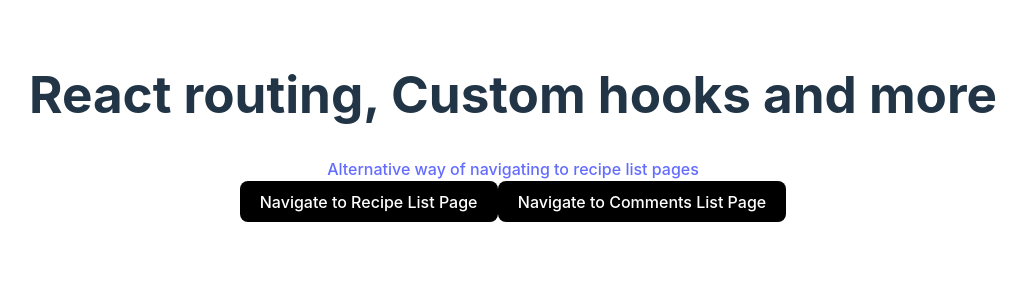
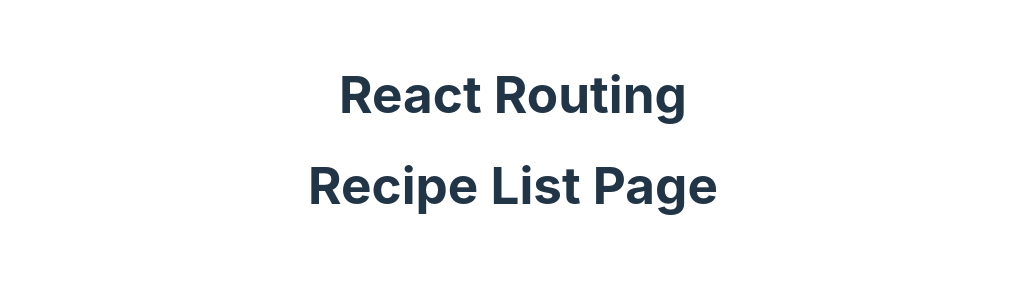
Before and after one commit to Njiraini23/React-Router, a React (Vite) app: page /recipe-list in a window 1280 px wide. Shown: the top 300 px of the page, without its empty margins (127-1154 px from the left). Built offline with nearby package versions, Linux system fonts and the light colour scheme.

Commit message:
New changes

```diff
--- a/src/App.jsx
+++ b/src/App.jsx
@@ -1,64 +1,17 @@
-import { Link, Route, Routes, useNavigate } from 'react-router-dom'
 import './App.css';
-import CommentsList from './pages/comments';
 import RecipeList from './pages/recipes';
-import Layout from './components/layout';
-import RecipeDetails from './pages/recipe-details';
-import NotFoundPage from './pages/not-found';
+import CommentsList from './pages/comments'
+import { Route, Routes } from 'react-router-dom';
 
-{/*function CustomRoutes(){
-  const element = useRoutes([
-    {
-      path : '/home',
-       element : <layout />,
-      children : [
-        {
-          path : 'recipe-list',
-          element : <RecipeList/>,
-        },
-        { path : 'comments-list',
-          element : <CommentsList/>},
-        { path : 'recipe-list/:id', element : <RecipeDetails/>}
-      ],
-    },
-    {
-      path : '*', element : <NotFoundPage/>
-    }
-  ]);
-
-  return element
-} */}
 
 function App() {
-  const navigate =  useNavigate()
   return (
     <div>
-       <h1>React routing, Custom hooks and more</h1>
-       <div>
-        <Link to={"/recipe-list"} >Alternative way of navigating to recipe list pages</Link>
-       </div>
-       <button
-       onClick={() => navigate('/recipe-list')}
-       style={{background : 'black', color : 'white'}}
-       >
-        Navigate to Recipe List Page
-        </button>
-       <button
-       onClick={() => navigate('/comments-list')}
-        style={{background : 'black', color : 'white'}}
-        >
-        Navigate to Comments List Page
-        </button>
-        <Routes>
-        <Route path='/home' element={<Layout />}>
-        <Route path='recipe-list' element ={<RecipeList />} />
-         <Route path='comments-list' element={<CommentsList />} />
-         <Route path='recipe-list/:id' element={<RecipeDetails />} />
-
-        </Route>
-
-       </Routes>
-
+      <h1>React Routing</h1>
+      <Routes>
+        <Route  path='/recipe-list' element={<RecipeList />} />
+        <Route path='/comments-list' element={<CommentsList />} />
+      </Routes>
 
     </div>
   )
--- a/src/pages/recipes/index.jsx
+++ b/src/pages/recipes/index.jsx
@@ -1,30 +1,8 @@
-import React from 'react'
-import { useLocation } from 'react-router-dom';
-import useFetch from '../../hooks/use-fetch';
-
 function RecipeList() {
-
-  const location = useLocation();
-
-  const {data, loading, error} = useFetch(
-    "https://dummyjson.com/recipes"
-  );
-
-  if(loading) return <h1>Fetching recipes! Please wait</h1>
 
   return (
     <div>
       <h1>Recipe List Page</h1>
-      <ul>
-        {
-          data?.recipes?.length > 0 ?
-          data?.recipes.map(recipeItem=> <div>
-            <img src={recipeItem.image} />
-            <label>{recipeItem?.name}</label>
-          </div>)
-          : null
-        }
-      </ul>
     </div>
   )
 }
```
Also changed, not shown: src/pages/react-hook-form-example/index.jsx (added, +11 -0 lines).
